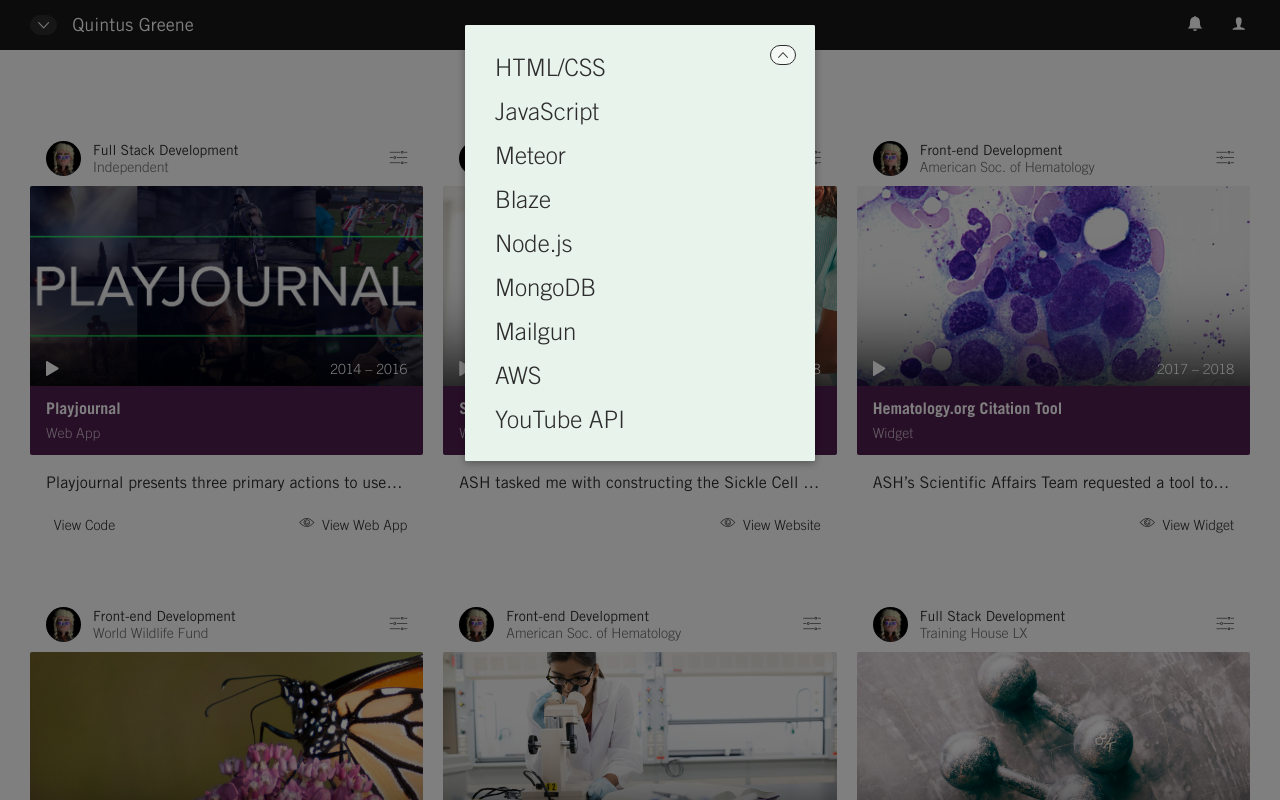
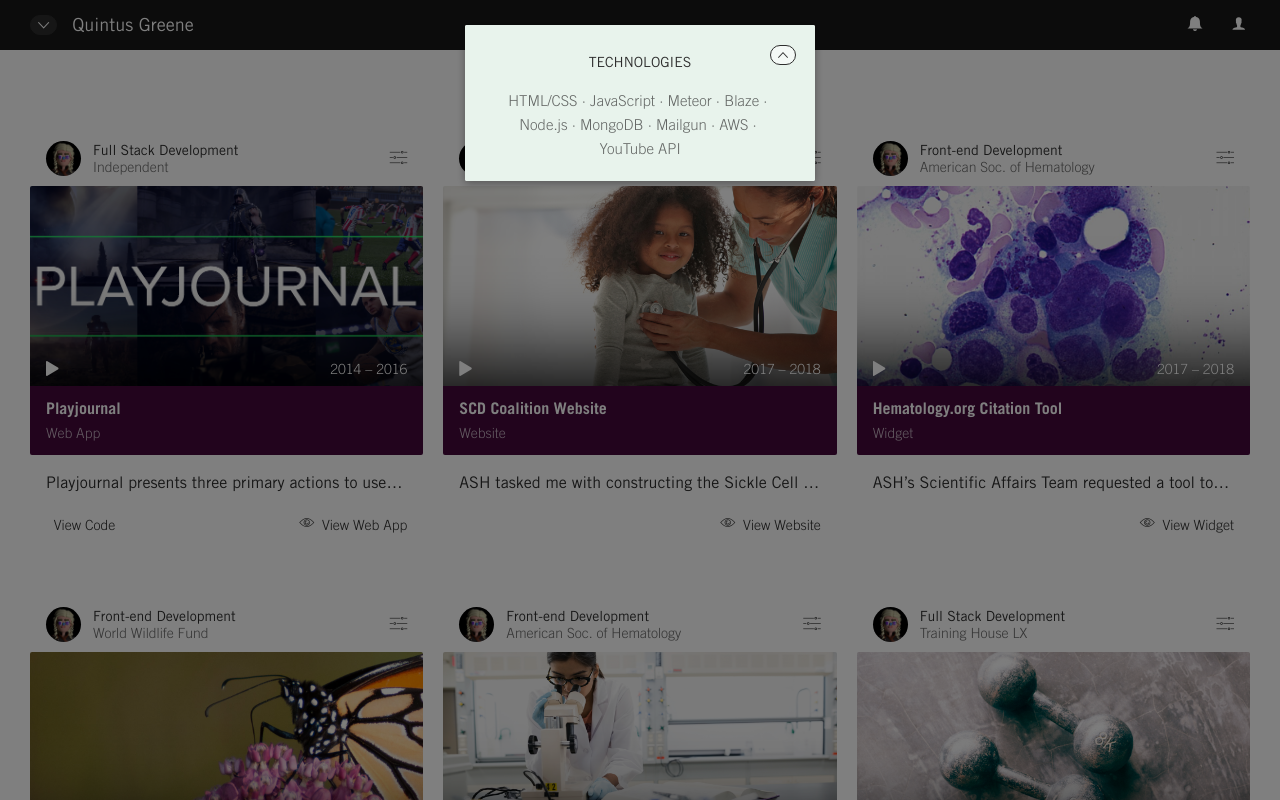
Before and after one commit to qgthree/qgportfolio, a Vue app: page /project/1/tools in a window 1280 px wide. Shown: the top 800 px of the page. Built offline with nearby package versions, Linux system fonts and the light colour scheme.

Commit message:
Updated tools modal

```diff
--- a/src/components/Modal.vue
+++ b/src/components/Modal.vue
@@ -12,14 +12,14 @@
   import { mapGetters } from 'vuex'
   import project from '@/components/modals/Project'
   import options from '@/components/modals/Options'
-  import projectTools from '@/components/modals/ProjectTools'
+  import projectTech from '@/components/modals/ProjectTech'
   import prettyButton from '@/assets/scripts/prettyButton'
   export default {
     name: 'VueModal',
     components: {
       project,
       options,
-      projectTools
+      projectTech
     },
     computed: {
       ...mapGetters(['modal'])
--- a/src/components/Projects.vue
+++ b/src/components/Projects.vue
@@ -12,7 +12,7 @@
           </div>
         </div>
         <div class="col-right">
-          <router-link :to="{ name: 'projectTools', params: { id: project.id } }">
+          <router-link :to="{ name: 'projectTech', params: { id: project.id } }">
             <i class="icon ion-ios-settings"></i>
           </router-link>
         </div>
@@ -126,7 +126,7 @@
     color: #fff;
   	padding: 10px 35px 10px 30px;
     font-size: 16px;
-    background-color: #511e50;
+    background-color: #44083a;
   }
 
   .project-title {
--- a/src/components/modals/ProjectTools.vue
+++ b/src/components/modals/ProjectTech.vue
@@ -7,9 +7,12 @@
         </router-link>
       </div>
       <div class="modal-body">
-        <h2 v-for="(tech, index) in project.technologies">
-          <span>{{ tech }}</span>
-        </h2>
+        <div class="tech">
+          TECHNOLOGIES
+        </div>
+        <div class="projectTech" v-for="(tech, index) in project.technologies">
+          <span>{{ tech }}</span><span v-if="index !== project.technologies.length - 1">&nbsp;∙&nbsp;</span>
+        </div>
       </div>
     </div>
   </div>
@@ -18,7 +21,7 @@
 <script>
   import { mapGetters } from 'vuex'
   export default {
-    name: 'projectTools',
+    name: 'projectTech',
     computed: {
       ...mapGetters(['explore']),
       project () {
@@ -31,19 +34,19 @@
 <style scoped>
   .modal-container {
     width: 350px;
+    text-align: center;
   }
 
-  a {
-    text-decoration: none !important; /* this is needed because of the ".modal-body > a" style in modal.vue*/
+  .projectTech {
+    opacity: 0.7;
+    font-weight: 100;
+    font-size: 15px;
+    display: inline-block;
   }
 
-  h2 {
-    padding: 10px 0px 10px 0px;
-    margin: 0px;
-    transition: all .2s ease;
-  }
-
-  a:hover h2{
-    margin-left: 10px;
+  .tech {
+    font-size: 14px;
+    padding: 5px 0px 5px 0px;
+    margin-bottom: 10px;
   }
 </style>
--- a/src/router.js
+++ b/src/router.js
@@ -49,11 +49,11 @@
       children: [
         {
           path: '/project/:id/tools',
-          name: 'projectTools',
+          name: 'projectTech',
           component: explore,
           meta: {
             title: 'Quintus Greene | Portfolio',
-            modal: 'projectTools'
+            modal: 'projectTech'
           }
         }
       ]
```
